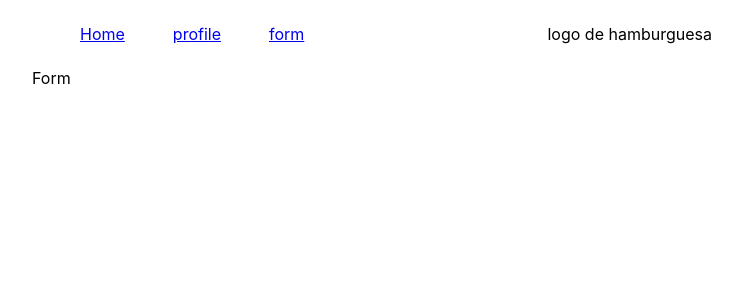
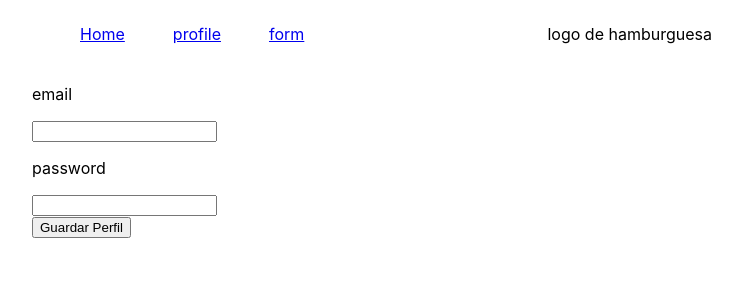
Before and after one commit to dosorio55/front-view, a React (Create React App) app: page /form in a window 1280 px wide. Shown: the top 300 px of the page, without its empty margins (256-998 px from the left). Built offline with nearby package versions, Linux system fonts and the light colour scheme.

Commit message:
fetch post for login working

```diff
--- a/src/pages/form/Form.jsx
+++ b/src/pages/form/Form.jsx
@@ -1,8 +1,48 @@
-import React from 'react'
+import React, { useState } from 'react'
+
+const INITIAL_STATE = {
+  email: '',
+  password: ''
+};
 
 const Form = () => {
+
+  const [formsState, setFormsState] = useState(INITIAL_STATE)
+
+  const handleInput = (ev) => {
+    const { name, value } = ev.target;
+    setFormsState({ ...formsState, [name]: value });
+  };
+
+  const submitForm = (event) => {
+    event.preventDefault(event)
+    fetch('http://localhost:4000/user', {
+      method: 'POST',
+      headers: { "Content-Type": "application/json" },
+      body: JSON.stringify(formsState)
+    }).then(() => {
+      console.log(`the user ${formsState}`)
+    })
+
+    console.log(formsState)
+
+  }
+
   return (
-    <div>Form</div>
+    <form onSubmit={submitForm}>
+      <label>
+        <p>email</p>
+        <input type="text" name='email' value={formsState.email} onChange={handleInput} />
+      </label>
+      <label>
+        <p>password</p>
+        <input type="text" name='password' value={formsState.password} onChange={handleInput} />
+      </label>
+      <div>
+        <button type="submit">Guardar Perfil</button>
+      </div>
+
+    </form>
   )
 }
 
```
